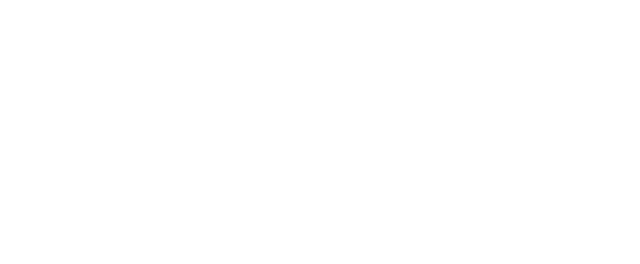
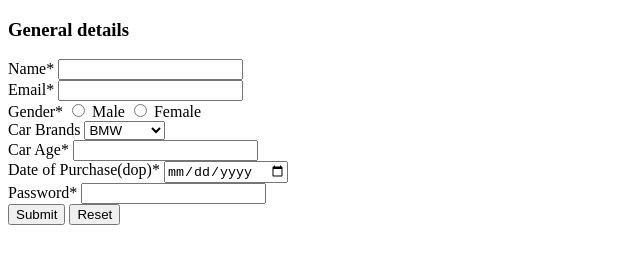
Before and after one commit to acciojob/car-insurance-form-MHGOWTHAM, a website: page main.html in a window 1280 px wide. Shown: the whole page, without its empty margins (0-640 px from the left). Drawn offline with Linux system fonts and the light colour scheme.

Commit message:
car insurance

```diff
--- a/main.html
+++ b/main.html
@@ -4,12 +4,57 @@
 
 <head>
 	<link rel="stylesheet" href="styles.css">
+
 </head>
 
 <body>
 	<!-- the entire body must be written by student -->
     <script type="text/javascript" src="./script.js">
-</script>
+	</script>
+
+<form autocomplete="off" action="file.php" method="post">
+    <h3 >General details</h3>
+        <div>
+            <label for="name">Name*</label>
+            <input type="text" name="username" id="name" required>
+        </div>
+        <div>
+            <label for="Email">Email*</label>
+            <input type="text" name="email" id="Email" required
+			>
+        </div>
+        <div>
+            <label for="Gender">Gender*</label>
+            <input type="radio" name="gender" id="Gender" required>
+			<label for="gender_m" >Male</label>
+            <input type="radio" name="gender" id="Gender" required >
+			<label for="gender_f">Female</label>
+        </div>
+        <div>
+            <label for="car">Car Brands</label>
+            <select name="car" id="car">
+                <option value="bmw">BMW</option>
+                <option value="audi">Audi</option>
+                <option value="mercedez">Mercedez</option>
+            </select>
+        </div>
+		<div>
+            <label for="car">Car Age*</label>
+            <input type="number" name="email" id="car" required >
+        </div>
+		<div>
+            <label for="date">Date of Purchase(dop)*</label>
+            <input type="date" name="date" id="date" required >
+        </div>
+		<div>
+            <label for="Password">Password*</label>
+            <input type="password" name="password" id="Password" required >
+        </div>
+        <div>
+            <input type="submit" value="Submit">
+            <input type="reset" value="Reset">
+        </div>
+    </form>
 
 </body>
 
```
